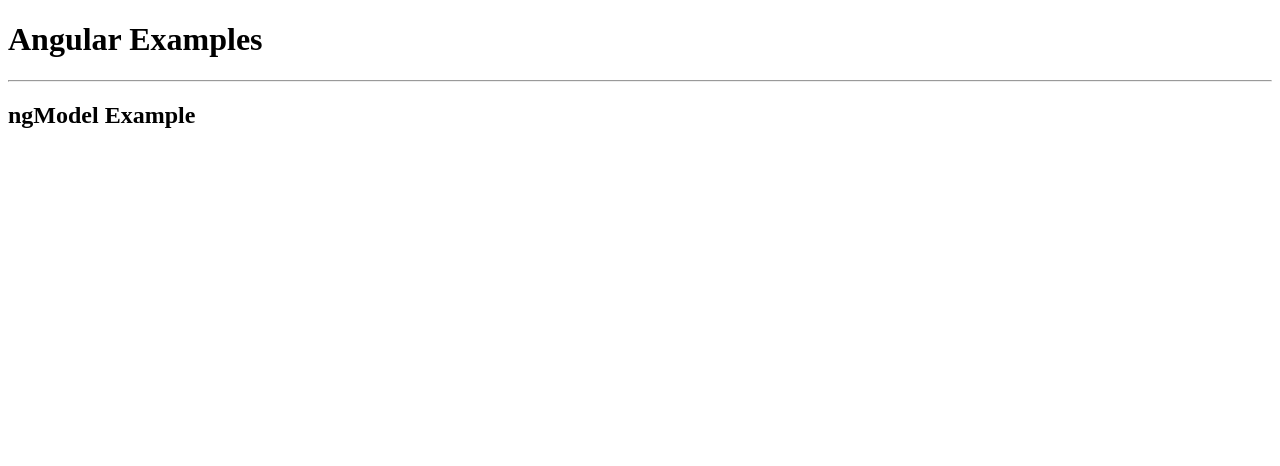
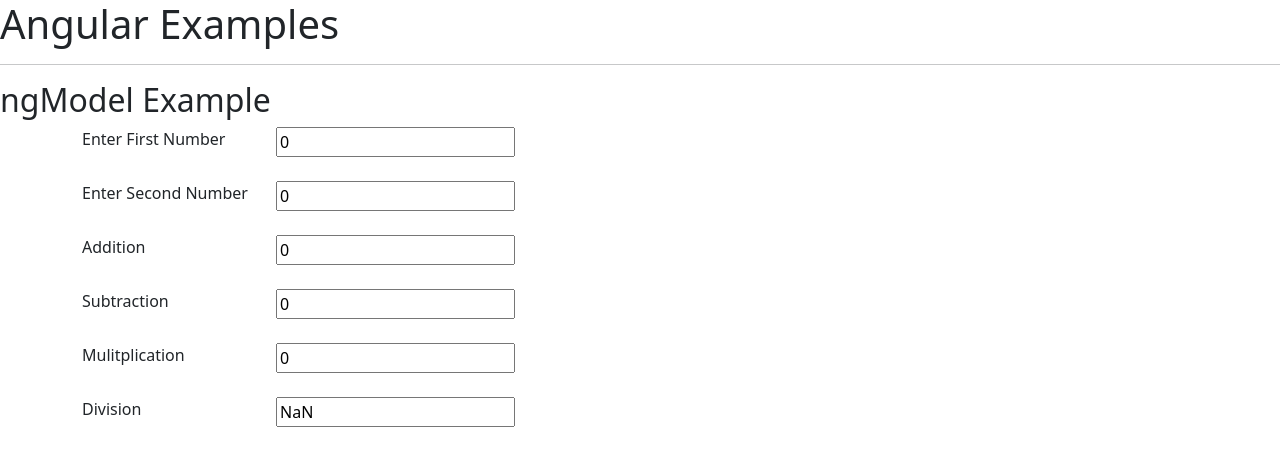
Before and after one commit to Swadreams/ng-oct-21-batch-examples, an Angular app in the folder ng-examples/: page / in a window 1280 px wide. Shown: the top 466 px of the page. Built offline with nearby package versions, Linux system fonts and the light colour scheme.

Commit message:
NgModel Exercise

```diff
--- a/ng-examples/src/app/app.component.html
+++ b/ng-examples/src/app/app.component.html
@@ -2,4 +2,4 @@
 
 <hr />
 
-<h2>ngModel Example</h2>
+<app-binding></app-binding>
--- /dev/null
+++ b/ng-examples/src/app/components/binding/binding.component.html
@@ -0,0 +1,78 @@
+<h2>ngModel Example</h2>
+
+<div class="container">
+  <form class="col-6">
+    <div class="row">
+      <div class="col-4">Enter First Number</div>
+      <div class="col-8">
+        <input type="number" [(ngModel)]="firstNumber" name="one" />
+      </div>
+    </div>
+    <br />
+    <div class="row">
+      <div class="col-4">Enter Second Number</div>
+      <div class="col-8">
+        <input type="number" [(ngModel)]="secondNumber" name="two" />
+      </div>
+    </div>
+    <br />
+    <!-- <div class="row">
+      <div class="col-4">First Number:</div>
+      <div class="col-8">
+        {{ firstNumber }}
+      </div>
+    </div>
+    <br />
+    <div class="row">
+      <div class="col-4">Second Number:</div>
+      <div class="col-8">
+        {{ secondNumber }}
+      </div>
+    </div> -->
+
+    <div class="row">
+      <div class="col-4">Addition</div>
+      <div class="col-8">
+        <input
+          type="text"
+          name="addition"
+          [value]="firstNumber + secondNumber"
+        />
+      </div>
+    </div>
+    <br />
+    <div class="row">
+      <div class="col-4">Subtraction</div>
+      <div class="col-8">
+        <input
+          type="text"
+          name="addition"
+          [value]="firstNumber - secondNumber"
+        />
+      </div>
+    </div>
+    <br />
+    <div class="row">
+      <div class="col-4">Mulitplication</div>
+      <div class="col-8">
+        <input
+          type="text"
+          name="addition"
+          [value]="firstNumber * secondNumber"
+        />
+      </div>
+    </div>
+    <br />
+    <div class="row">
+      <div class="col-4">Division</div>
+      <div class="col-8">
+        <input
+          type="text"
+          name="addition"
+          [value]="firstNumber / secondNumber"
+        />
+      </div>
+    </div>
+    <br />
+  </form>
+</div>
--- /dev/null
+++ b/ng-examples/src/app/components/binding/binding.component.ts
@@ -0,0 +1,14 @@
+import { Component, OnInit } from '@angular/core';
+
+@Component({
+  selector: 'app-binding',
+  templateUrl: './binding.component.html',
+  styleUrls: ['./binding.component.css'],
+})
+export class BindingComponent implements OnInit {
+  firstNumber: number = 0;
+  secondNumber: number = 0;
+  constructor() {}
+
+  ngOnInit(): void {}
+}
--- a/ng-examples/src/index.html
+++ b/ng-examples/src/index.html
@@ -1,11 +1,15 @@
-<!doctype html>
+<!DOCTYPE html>
 <html lang="en">
   <head>
-  <meta charset="utf-8">
+    <meta charset="utf-8" />
     <title>NgExamples</title>
-  <base href="/">
-  <meta name="viewport" content="width=device-width, initial-scale=1">
-  <link rel="icon" type="image/x-icon" href="favicon.ico">
+    <base href="/" />
+    <meta name="viewport" content="width=device-width, initial-scale=1" />
+    <link rel="icon" type="image/x-icon" href="favicon.ico" />
+    <link
+      rel="stylesheet"
+      href="https://cdn.jsdelivr.net/npm/bootstrap@5.1.3/dist/css/bootstrap.min.css"
+    />
   </head>
   <body>
     <app-root></app-root>
```
Also changed, not shown: ng-examples/src/app/app.module.ts (+6 -9 lines), ng-examples/src/app/components/binding/binding.component.css (added), 1 other file (tests, documents, lock files or other folders). Lines whose indentation alone changed are shown as unchanged.
